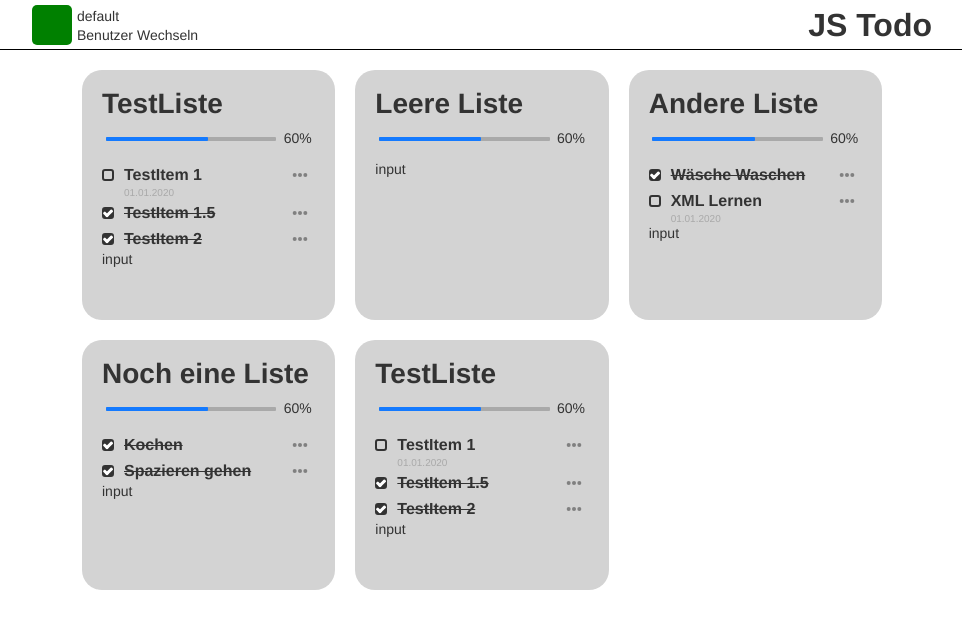
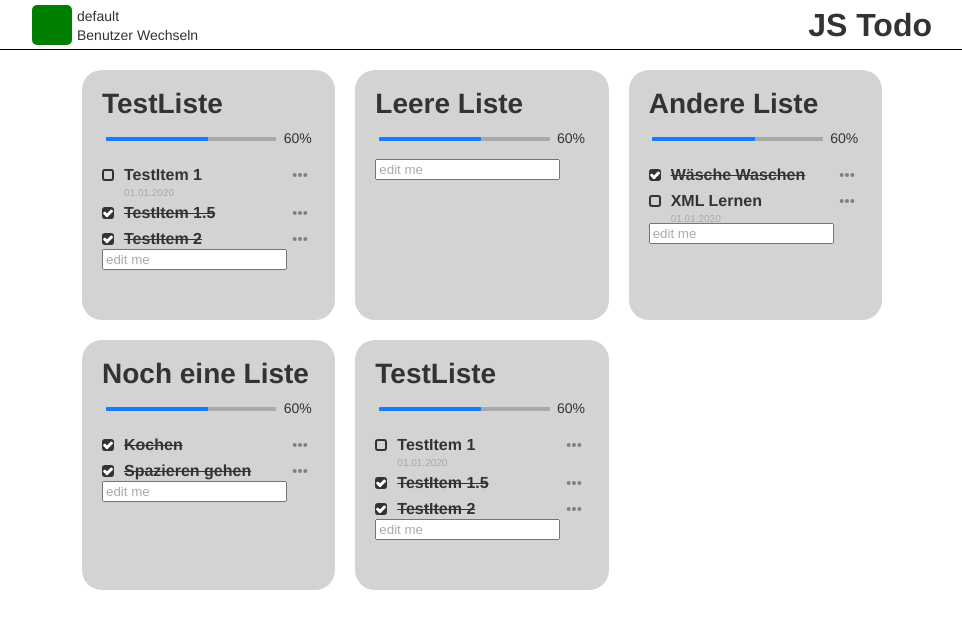
Before and after one commit to lucaschultz/jstodo, a Vue app in the folder client/: page / in a window 1280 px wide. Shown: the top 628 px of the page, without its empty margins (158-1120 px from the left). Built offline with nearby package versions, Linux system fonts and the light colour scheme.

Commit message:
Added ItemEditor component
ItemEditor component is used to edit existing list items and append new ones. It's used in the TodoList Component.

```diff
--- /dev/null
+++ b/client/src/components/ItemEditor.vue
@@ -0,0 +1,19 @@
+<template>
+  <form>
+    <input v-model="name" placeholder="edit me">
+  </form>
+</template>
+
+<script>
+export default {
+  name: 'ItemEditor',
+  props: {
+    item: Object
+  },
+  data: function () {
+    return {
+      name: this.item.name,
+    };
+  }
+};
+</script>
--- a/client/src/components/TodoList.vue
+++ b/client/src/components/TodoList.vue
@@ -13,15 +13,14 @@
       <ul>
         <TodoItem v-for="item in items" v-bind:item="item" v-bind:key="item.id" @updated-item="updateItems"></TodoItem>
       </ul>
-      <div class="list-editor">
-        input
-      </div>
+      <ItemEditor :item="currentItem"></ItemEditor>
     </div>
   </div>
 </template>
 
 <script>
 import TodoItem from './TodoItem.vue';
+import ItemEditor from './ItemEditor.vue';
 
 export default {
   name: 'TodoList',
@@ -33,6 +32,12 @@ export default {
       name: this.list.name,
       id: this.list.id,
       items: this.list.items,
+      currentItem: {
+        name: '',
+        done: false,
+        due: '2020-10-12',
+        id: 'f4i3hr9f'
+      }
     };
   },
   computed: {
@@ -78,7 +83,8 @@ export default {
     }
   },
   components: {
-    TodoItem
+    TodoItem,
+    ItemEditor
   }
 };
 </script>
```
